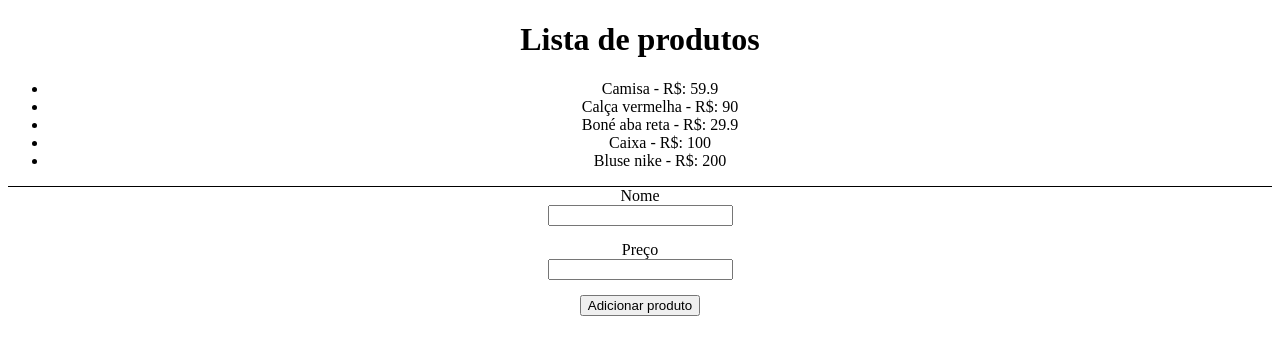
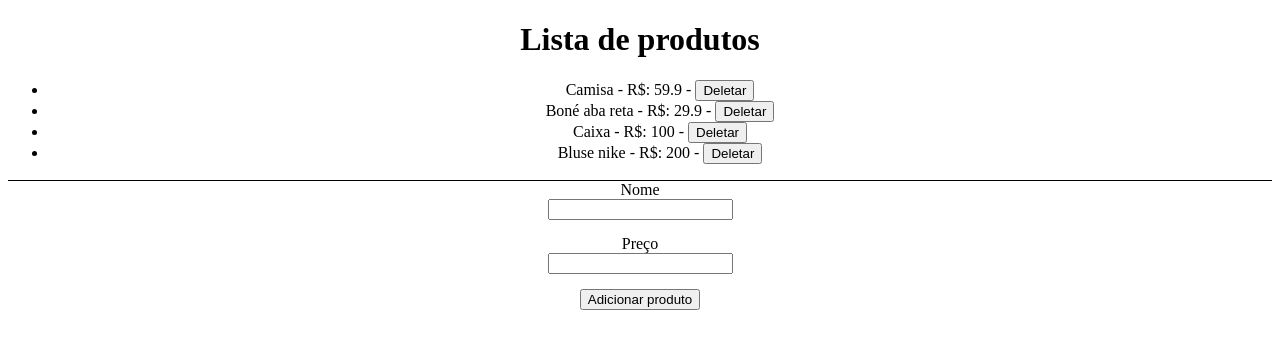
Before and after one commit to arthurresendes/Conhecimento-REACT, a React (Vite) app in the folder 7_REQUISICOES/httpreact/: page / in a window 1280 px wide. Shown: the top 354 px of the page. Built offline with nearby package versions, Linux system fonts and the light colour scheme; data requests are answered from the project's data file.

Commit message:
Fetch - DELETE

```diff
--- a/7_REQUISICOES/httpreact/data/db.json
+++ b/7_REQUISICOES/httpreact/data/db.json
@@ -4,11 +4,6 @@
       "id": "1",
       "name": "Camisa",
       "price": 59.9
-    },
-    {
-      "id": "2",
-      "name": "Calça vermelha",
-      "price": 90
     },
     {
       "id": "3",
--- a/7_REQUISICOES/httpreact/src/App.jsx
+++ b/7_REQUISICOES/httpreact/src/App.jsx
@@ -31,7 +31,17 @@ function App() {
       body: JSON.stringify(product)
     })
     location.reload()
+  }
 
+  const deleteItem = async (id) => {
+    const res = await fetch(`${url}${id}`, {
+      method: "DELETE",
+      headers: {
+        "Content-Type": "application/json"
+      },
+      body: JSON.stringify(id)
+    })
+    location.reload()
   }
 
   return (
@@ -39,7 +49,7 @@ function App() {
       <h1>Lista de produtos</h1>
       <ul>
         {products.map((prod) => (
-          <li key={prod.id}>{prod.name} - R$: {prod.price}</li>
+          <li key={prod.id}>{prod.name} - R$: {prod.price} - <button onClick={() => deleteItem(prod.id)}>Deletar</button></li>
         ))}
       </ul>
 
```
